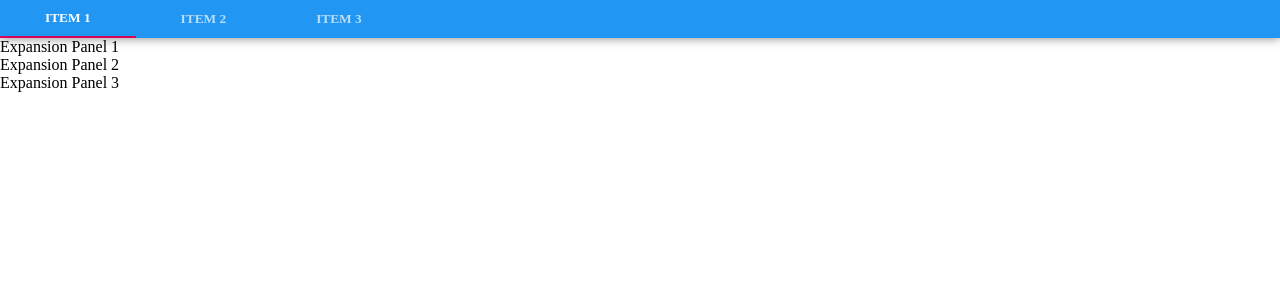
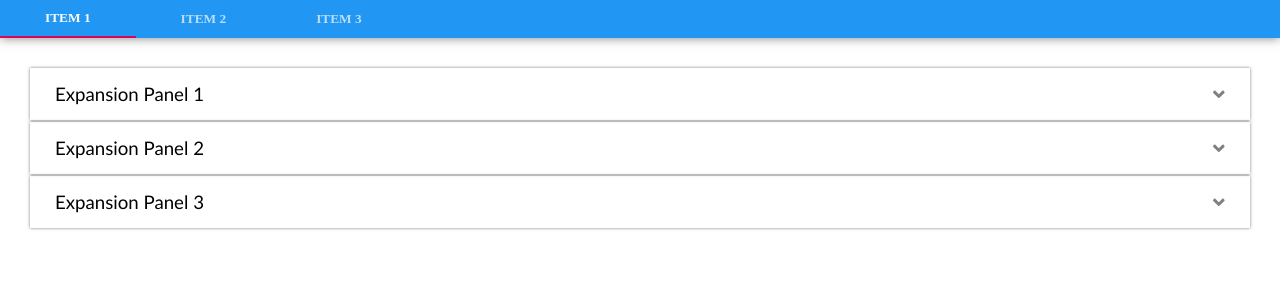
Before and after one commit to JollyGolf/test-task, a React (Create React App) app: page / in a window 1280 px wide. Shown: the top 300 px of the page. Built offline with nearby package versions, Linux system fonts and the light colour scheme.

Commit message:
Created Expansion Panel v.1.2 [Added Style via Styled-Components]

```diff
--- a/src/ExpansionPanel/Accordion.js
+++ b/src/ExpansionPanel/Accordion.js
@@ -11,7 +11,13 @@ const Accordion = ({ indexDefaultPanel }) => {
   const changeActive = index => () => index !== active ? setActive(index) : setActive(indexDefaultPanel);
   const renderProps = (index, active) => () => index === active && <Content>{DummyData}</Content>;
   const withHOC = index => Panel => () =>
-    <Panel index={index} active={active} onClick={changeActive(index)} render={renderProps(index, active)}/>;
+    <Panel
+      index={index}
+      active={active}
+      onClick={changeActive(index)}
+      render={renderProps(index, active)}
+      flag={index === active ? true : false }
+    />;
   const Panel1 = withHOC(1)(Panel);
   const Panel2 = withHOC(2)(Panel);
   const Panel3 = withHOC(3)(Panel);
@@ -42,6 +48,8 @@ const ContainerAccordion = styled.div`
 `
 
 const Content = styled.div`
-  margin: 0 auto;
   padding: 15px;
+  display: flex;
+  justify-content: start;
+  width: 100%;
 `
--- a/src/ExpansionPanel/Panel.js
+++ b/src/ExpansionPanel/Panel.js
@@ -1,11 +1,31 @@
 import React from 'react';
 import styled from 'styled-components';
 import PropTypes from 'prop-types';
+import { FontAwesomeIcon } from '@fortawesome/react-fontawesome';
+import { faAngleDown, faAngleUp } from '@fortawesome/free-solid-svg-icons';
 
-const Panel = ({index, render, active, onClick}) => {
+const Panel = ({index, render, active, onClick, flag}) => {
+  const ContainerPanel = styled.div`
+    display: flex;
+    flex-direction: column;
+    align-items: center;
+    justify-content: start;
+    font-size: 14pt;
+    font-family: Calibri;
+    padding: 15px 25px 15px 25px;
+    margin-left: 30px;
+    margin-right: 30px;
+    margin-bottom: ${flag ? '10px' : '-8px'};
+    margin-top: ${flag ? '30px' : '10px'};
+    box-shadow: 0 0 3px rgba(0,0,0,0.5);
+  `
   return (
   	<ContainerPanel>
-  	  <Label onClick={onClick}>Expansion Panel {index}</Label>
+  	  <Label onClick={onClick}>Expansion Panel {index}
+  	    <Icon>
+  	      <FontAwesomeIcon icon={flag ? faAngleUp : faAngleDown} />
+  	    </Icon>
+  	  </Label>
   	  {render(index, active)}
   	</ContainerPanel>
   );
@@ -17,13 +37,19 @@ Panel.propTypes = {
   index: PropTypes.number,
   render: PropTypes.func,
   active: PropTypes.number,
-  onClick: PropTypes.func
+  onClick: PropTypes.func,
+  flag: PropTypes.oneOf([true, false])
 }
 
-const ContainerPanel = styled.div`
-
+const Icon = styled.div`
+  color: grey;
 `
 
 const Label = styled.div`
-
+  display: flex;
+  flex-direction: row;
+  align-items: center;
+  justify-content: space-between;
+  width: 100%;
+  cursor: pointer;
 `
--- a/src/Tabs/Tabs.js
+++ b/src/Tabs/Tabs.js
@@ -57,4 +57,5 @@ const Navigation = styled.div`
   font-family: Arial Unicode MS;
   font-weight: bold;
   box-shadow: 0 0 10px rgba(0,0,0,0.5);
+  margin-bottom: 20px;
 `
```
